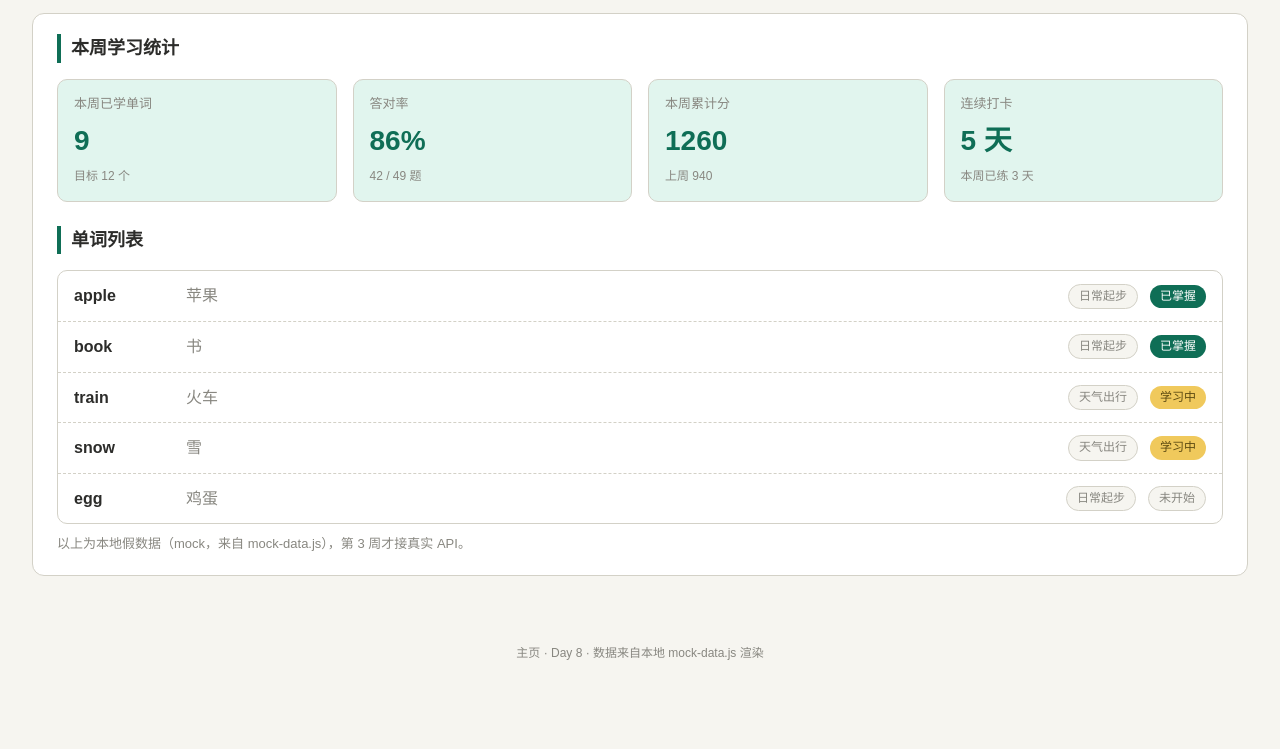
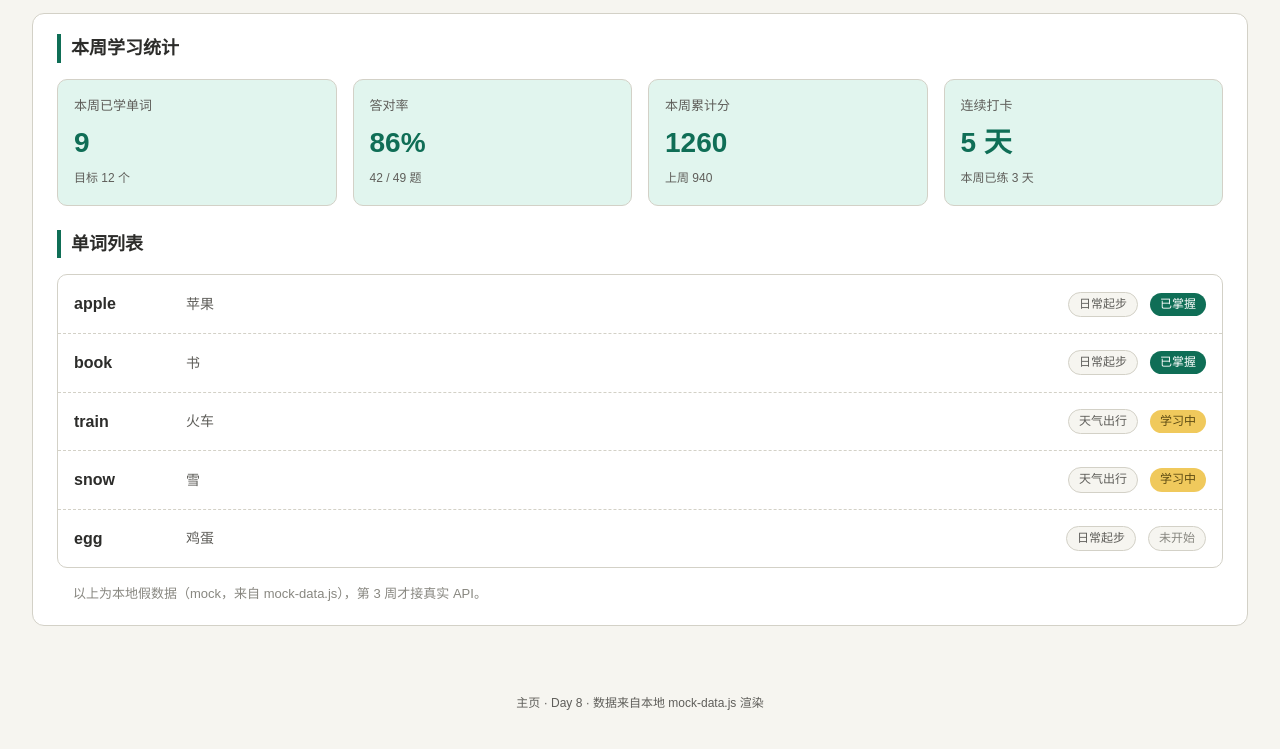
Before and after one commit to ZRY-git/Vibe-coding, a plain HTML site: page main.html in a window 1280 px wide. Shown: the part 95-844 px from the top of the page. Before the commit the page ends 800 px from the top, so only its background shows below. Drawn offline with Linux system fonts and the light colour scheme.

Commit message:
Day 9｜用设计规则审查并修复主页四处设计问题 改了什么：主页次级文字对比度、卡片间距、提示文字对齐、单词释义层级共 4 处 加了什么：muted-strong 颜色变量与 page-home 作用域类，修复不波及游戏版样式

```diff
--- a/main.html
+++ b/main.html
@@ -6,7 +6,7 @@
   <title>学英语变强 · 主页</title>
   <link rel="stylesheet" href="style.css">
 </head>
-<body>
+<body class="page-home">
   <header class="topbar">
     <h1>学英语变强</h1>
     <p class="tagline">主页 · 本周学习概览（mock 数据版）· <a href="index.html">进入游戏版</a></p>
--- a/style.css
+++ b/style.css
@@ -4,6 +4,7 @@
   --card: #ffffff;
   --ink: #2c2c2a;
   --muted: #888780;
+  --muted-strong: #5f5e5a;
   --line: #d3d1c7;
   --green: #0f6e56;
   --green-soft: #e1f5ee;
@@ -209,12 +210,12 @@ select, input[type="text"] {
   gap: 4px;
   border: 1px solid var(--line);
   border-radius: 10px;
-  padding: 14px 16px;
+  padding: 16px;
   background: var(--green-soft);
 }
-.stat-label { font-size: 13px; color: var(--muted); }
+.stat-label { font-size: 13px; color: var(--muted-strong); }
 .stat-value { font-size: 28px; color: var(--green); }
-.stat-sub { font-size: 12px; color: var(--muted); }
+.stat-sub { font-size: 12px; color: var(--muted-strong); }
 
 /* 单词列表 */
 .word-list {
@@ -230,21 +231,25 @@ select, input[type="text"] {
   display: flex;
   align-items: center;
   gap: 12px;
-  padding: 12px 16px;
+  padding: 16px;
   border-bottom: 1px dashed var(--line);
 }
 .word-item:last-child { border-bottom: none; }
 .word-item b { min-width: 100px; font-size: 16px; }
-.word-item > span:first-of-type { color: var(--muted); flex: 1; }
+.word-item > span:first-of-type { font-size: 14px; color: var(--muted-strong); flex: 1; }
 .word-tag {
   font-size: 12px;
   border: 1px solid var(--line);
   border-radius: 999px;
   padding: 2px 10px;
-  color: var(--muted);
+  color: var(--muted-strong);
   background: var(--bg);
 }
 .word-status { font-size: 12px; padding: 2px 10px; border-radius: 999px; }
 .word-status.done { background: var(--green); color: #fff; }
 .word-status.doing { background: #f0c95c; color: #5c4a12; }
 .word-status.todo { background: var(--bg); color: var(--muted); border: 1px solid var(--line); }
+
+/* 主页专属修复（Day 9）：提示文字与列表内容对齐、间距统一 */
+.page-home .hint { margin: 16px 0 0; padding-left: 16px; }
+.page-home .foot { color: var(--muted-strong); }
```
